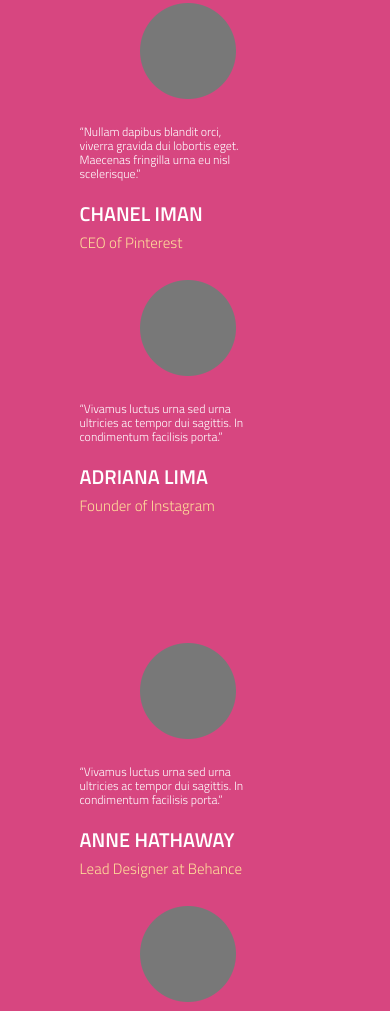
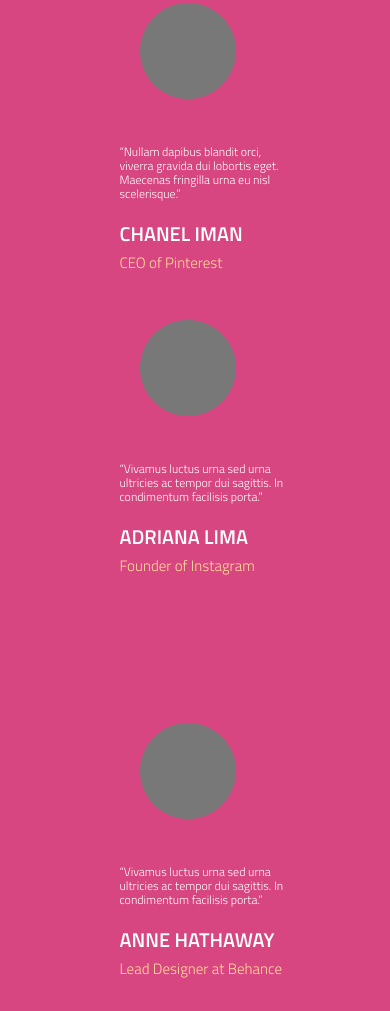
Before and after one commit to fardinahmmad/cuda-landing-page, a plain HTML site: page index.html in a window 390 px wide. Shown: the part 4355-5366 px from the top of the page. Drawn offline with Linux system fonts and the light colour scheme.

Commit message:
Update mobile.css

```diff
--- a/mobile.css
+++ b/mobile.css
@@ -91,7 +91,7 @@
       margin: 20px 30px;
     }
     #review .box-part .box-p{
-      margin: 0px 60px;
+      margin-left: 100px;
     }
      #portfolio img{
         max-width: 100%;
```
